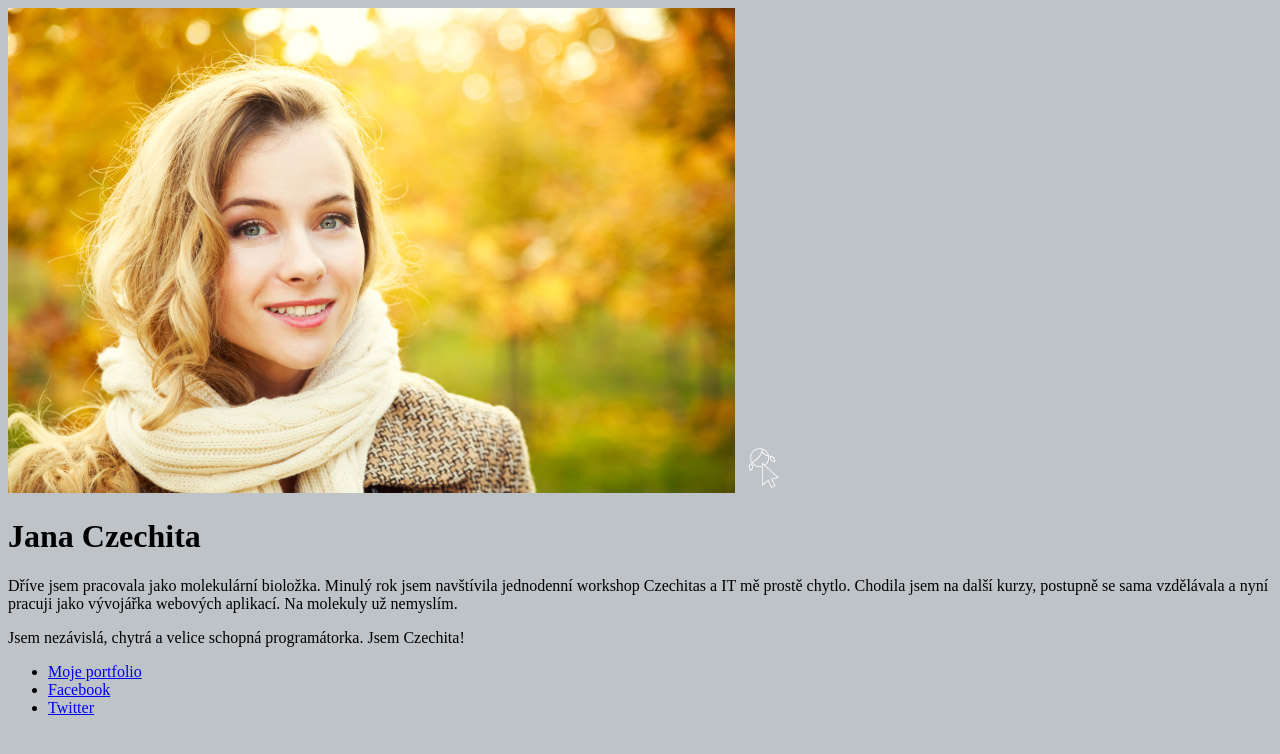
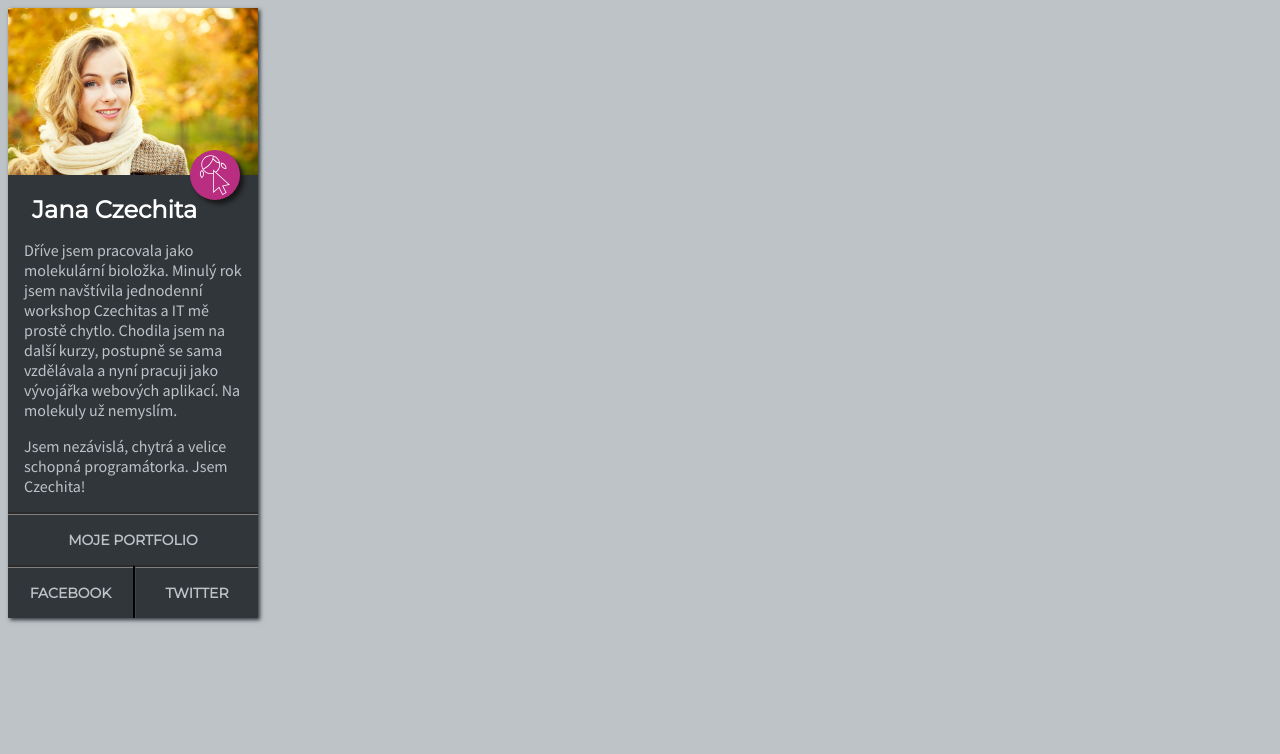
Before and after one commit to tvorimweb-2020-praha-jaro/projekt02-profil-kukinka, a plain HTML site: page index.html in a window 1280 px wide. Drawn offline with Linux system fonts and the light colour scheme.

Commit message:
Projekt02-profil-Jana-Czechita

```diff
--- a/index.html
+++ b/index.html
@@ -4,6 +4,10 @@
         <meta charset="utf-8">
         <meta name="viewport" content="width=device-width, initial-scale=1">
         <title>Profil: Jana Czechita</title>
+
+        <link href="https://fonts.googleapis.com/css?family=Montserrat&display=swap" rel="stylesheet">
+        <link href="https://fonts.googleapis.com/css?family=Source+Sans+Pro&display=swap" rel="stylesheet">
+
         <link rel="stylesheet" type="text/css" href="style.css">
     </head>
     <body>
--- a/style.css
+++ b/style.css
@@ -11,9 +11,98 @@ html { box-sizing: border-box; }
  portfolio  #e74c3c
  facebook   #3b5998
  twitter    #1da1f2
-*/
+
+ */
 
 
-body {
+body{
     background-color: #bdc3c7;
+    width: 250px;
+    color: white;
+    box-shadow: 2px 2px 4px #31363b;
 }
+
+
+p{
+  font-family: 'Source Sans Pro';
+  padding-left: 1em;
+  margin-right: 1em;
+  font-size: 16px;
+  color:#bdc3c7
+}
+
+div{
+  background-color: #31363b;
+}
+
+.jmeno{
+  font-family: 'Montserrat';
+  text-align: left;
+  padding-left: 1em;
+  font-size: 24px;
+}
+
+.foto{
+  width: 250px;
+  position: relative;
+}
+
+.logo{
+  border-radius: 50%;
+  background-color: #b92e81;
+  box-shadow: 4px 4px 4px #181818;
+  position: absolute;
+  left: 190px;
+  top: 150px;
+}
+
+a{
+  font-family: 'Montserrat';
+  text-decoration: none;
+  color:#bdc3c7;
+  text-transform: uppercase;
+  font-size: 14px;
+  font-weight: bold;
+}
+
+li{
+  display: inline-block;
+  padding: 1em;
+  }
+
+.portfolio:hover{
+  background-color:#e74c3c;
+}
+
+.portfolio{
+  border-top: grey;
+  width:100%;
+  border-top-style: groove;
+}
+
+.facebook:hover{
+  background-color: #3b5998;
+}
+
+.facebook{
+  width:50%;
+  border-top: grey;
+  border-top-style: groove;
+}
+
+.twitter:hover{
+  background-color: #1da1f2;
+}
+
+.twitter{
+  width:50%;
+  border-top: grey;
+  border-top-style: groove;
+  border-left:#3f464d;
+  border-left-style: groove;
+}
+
+.odkazy{
+  padding:0;
+  text-align: center;
+  }
```
